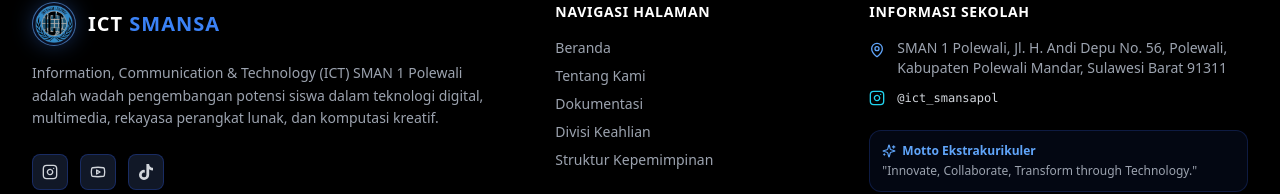
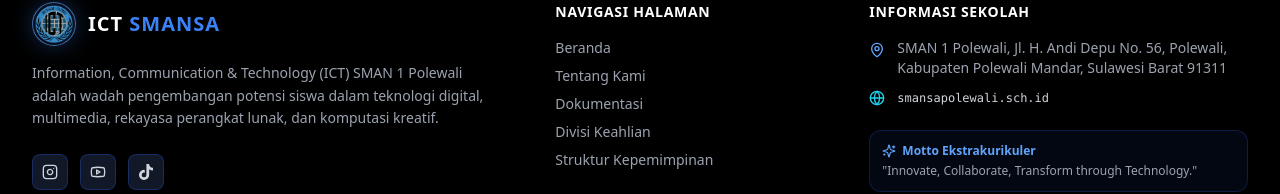
Before and after one commit to qalbialarsyad25-source/COMPANY-PROFILE-ICT, a Next.js app: page / in a window 1280 px wide. Shown: the part 6534-6728 px from the top of the page. Built offline with nearby package versions, Linux system fonts and the light colour scheme.

Commit message:
refactor: change school information

```diff
--- a/components/Footer.tsx
+++ b/components/Footer.tsx
@@ -1,7 +1,7 @@
 "use client";
 
 import React from "react";
-import { MapPin, Instagram, Youtube, ArrowUp, Sparkles } from "lucide-react";
+import { MapPin, Instagram, Youtube, ArrowUp, Sparkles, Globe } from "lucide-react";
 import { FaTiktok } from "react-icons/fa6";
 import SafeImage from "./SafeImage";
 
@@ -103,14 +103,14 @@
                 </span>
               </div>
               <div className="flex items-center gap-3">
-                <Instagram className="w-4 h-4 text-cyan-400 flex-shrink-0" />
+                <Globe className="w-4 h-4 text-cyan-400 flex-shrink-0" />
                 <a
-                  href="https://www.instagram.com/ict_smansapol/"
+                  href="https://smansapolewali.sch.id/"
                   target="_blank"
                   rel="noreferrer"
                   className="font-mono text-xs text-gray-300 hover:text-cyan-400 transition-colors"
                 >
-                  @ict_smansapol
+                  smansapolewali.sch.id
                 </a>
               </div>
             </div>
```
